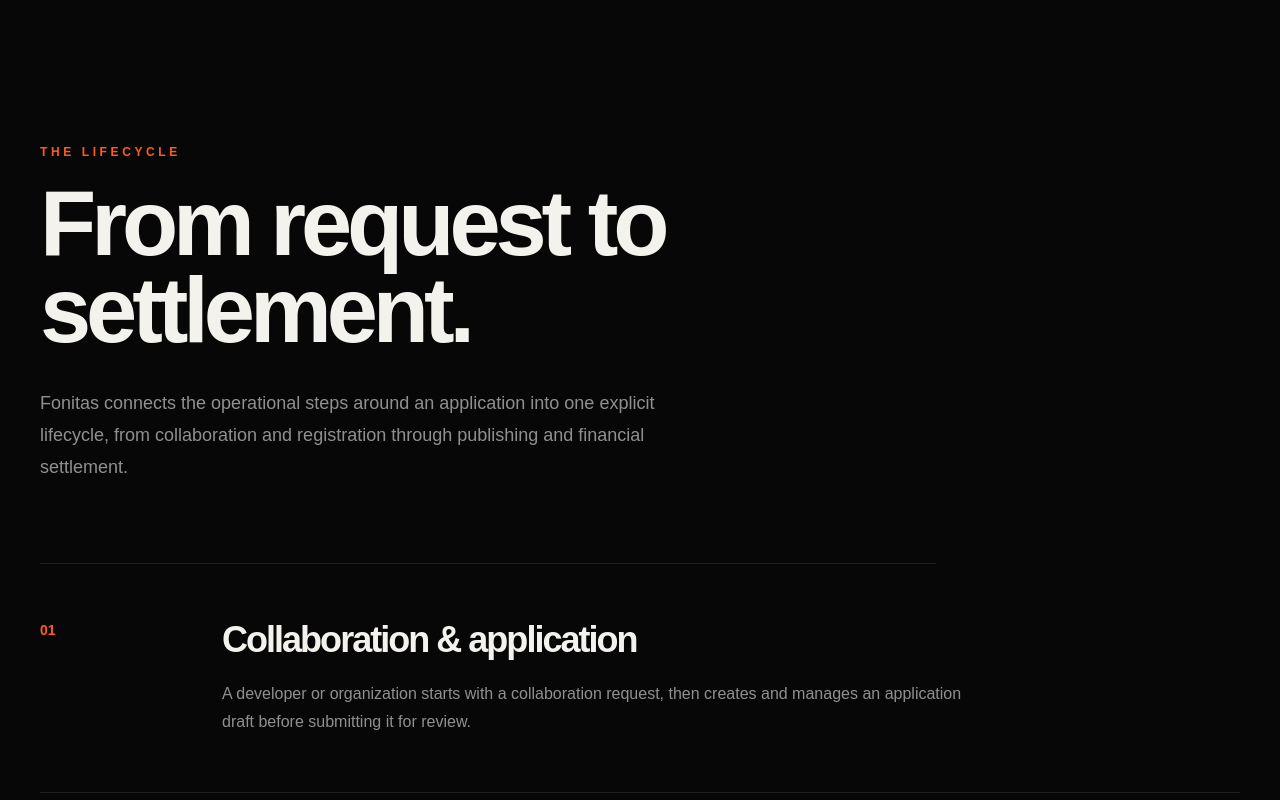
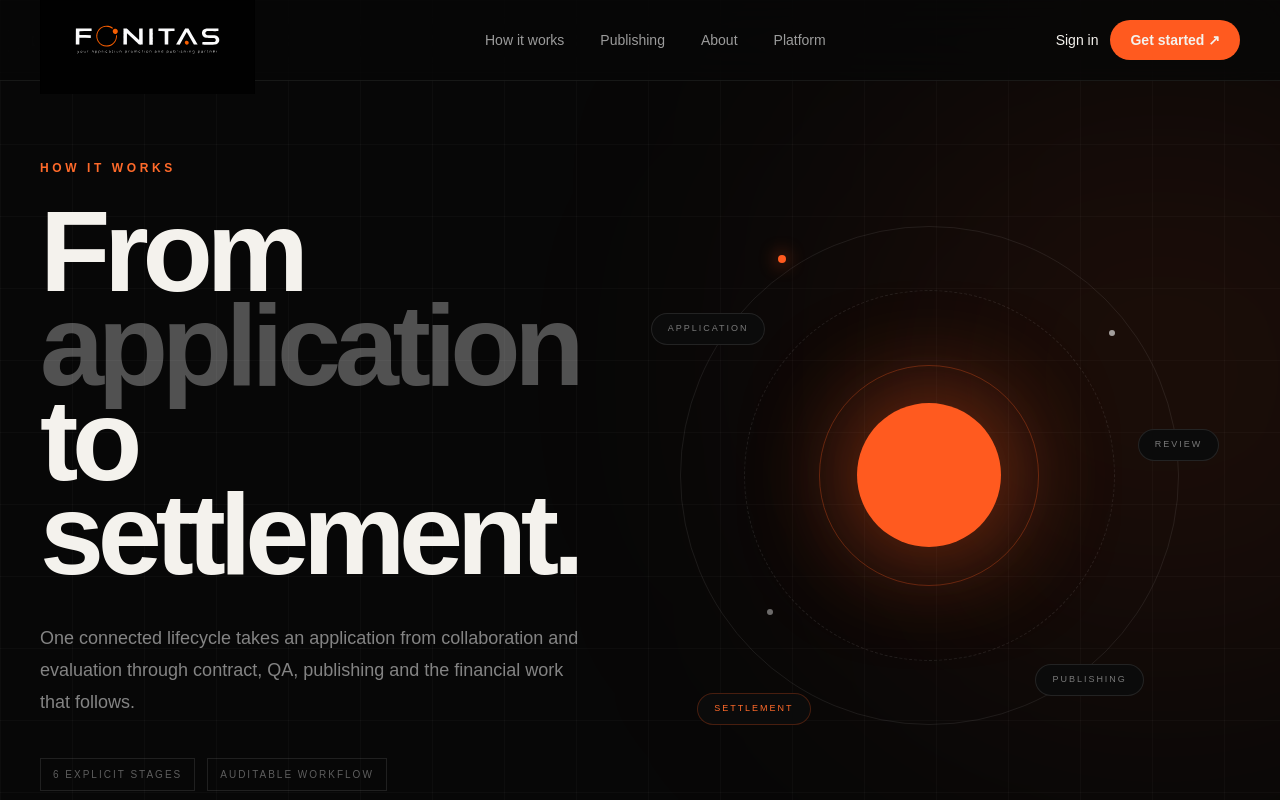
Before and after one commit to mohamad-es/Fonitas-website, a Next.js app: page /how-it-works in a window 1280 px wide. Shown: the top 800 px of the page. Built offline with nearby package versions, Linux system fonts and the light colour scheme.

Commit message:
feat: build dedicated how it works route

```diff
--- a/app/how-it-works/page.tsx
+++ b/app/how-it-works/page.tsx
@@ -1,3 +1,11 @@
-import { MarketingPage } from "@/components/marketing/marketing-page";
+import { Header } from "@/components/layout/header";
+import { HowItWorksPage } from "@/components/how-it-works/how-it-works-page";
 
-export default function HowItWorksPage() { return <MarketingPage eyebrow="The lifecycle" title="From request to settlement." intro="Fonitas connects the operational steps around an application into one explicit lifecycle, from collaboration and registration through publishing and financial settlement." sections={[{number:"01",title:"Collaboration & application",text:"A developer or organization starts with a collaboration request, then creates and manages an application draft before submitting it for review."},{number:"02",title:"Evaluation & approval",text:"Admins review the application, request changes when needed, and approve or reject it through explicit state transitions."},{number:"03",title:"Contract & publishing rights",text:"An approved application moves into a contract workflow where scope, stores, geography, revenue share and other terms are defined, signed and activated."},{number:"04",title:"QA & compliance",text:"The release is checked before submission. Builds can be scanned, reviewed for integrity and permissions, and assessed for compliance."},{number:"05",title:"Publishing",text:"A publishing request selects the store, completes its checklist, validates assets and records the store submission. MVP publishing remains human-in-the-loop."},{number:"06",title:"Revenue to settlement",text:"Store revenue is imported and reconciled with costs and contractual rules before settlement, statement generation and payment."}]} />; }
+export default function HowItWorks() {
+  return (
+    <>
+      <Header />
+      <HowItWorksPage />
+    </>
+  );
+}
```
